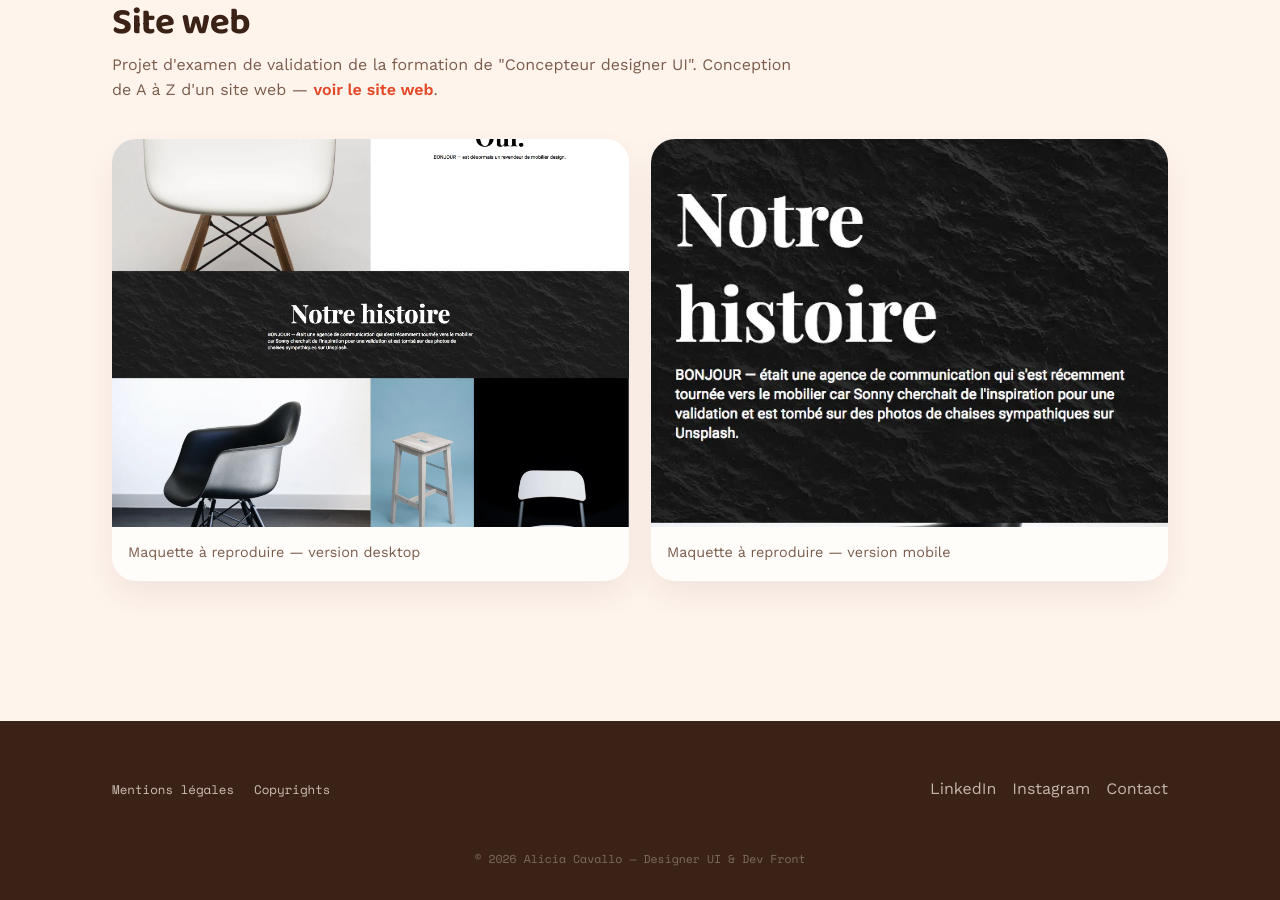
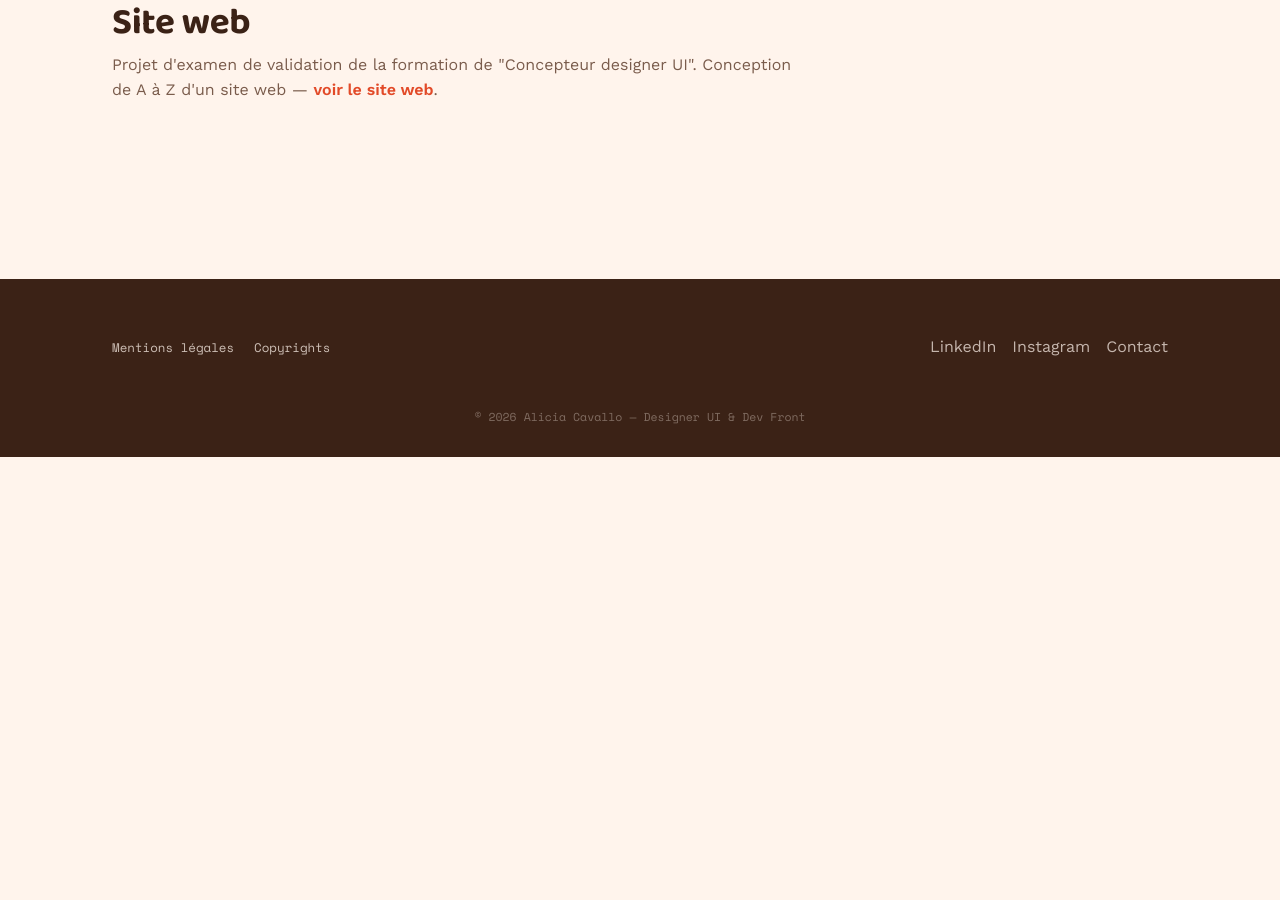
Before and after one commit to aliciacavallo/my-portfolio, a plain HTML site: page assets/pages/projets.html in a window 1280 px wide. Shown: the part 5976-6876 px from the top of the page. After the commit the page ends 6433 px from the top, so only its background shows below. Drawn offline with nearby package versions, Linux system fonts and the light colour scheme.

Commit message:
Update projets.html

```diff
--- a/assets/pages/projets.html
+++ b/assets/pages/projets.html
@@ -285,9 +285,6 @@ footer.sitefooter .copy{ width:100%; text-align:center; font-family:var(--mono);
       <h2 id="webdesign">Site web</h2>
       <p>Projet d'examen de validation de la formation de "Concepteur designer UI". Conception de A à Z d'un site web — <a href="https://msp-st-genies.etudiants3w.com/" style="color:var(--coral-deep);font-weight:600;">voir le site web</a>.</p>
     </div>
-    <div class="galerie reveal">
-      <figure><img src="../img/figmabonjour-desk.webp" alt="Maquette à reproduire — version desktop" loading="lazy"><figcaption>Maquette à reproduire — version desktop</figcaption></figure><figure><img src="../img/figmabonjour-mobile.webp" alt="Maquette à reproduire — version mobile" loading="lazy"><figcaption>Maquette à reproduire — version mobile</figcaption></figure>
-    </div>
   </div>
 </section>
 
```
